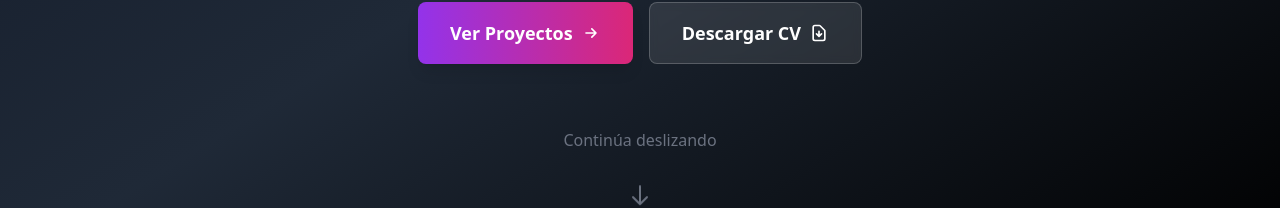
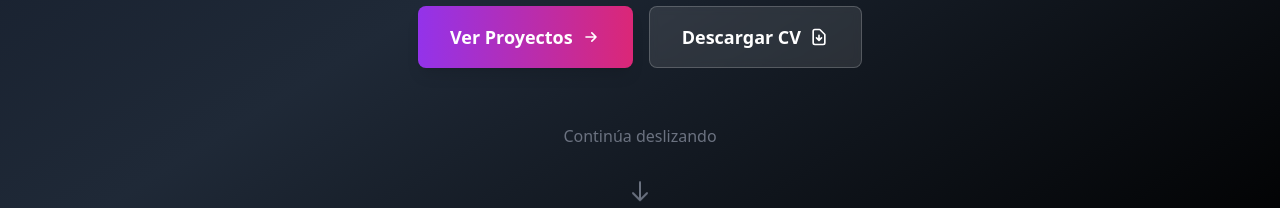
Before and after one commit to medinafdzz/Portfolio, a React (Vite) app: page / in a window 1280 px wide. Shown: the part 527-735 px from the top of the page. Built offline with nearby package versions, Linux system fonts and the light colour scheme.

Commit message:
Ajustes en indicador de scroll

```diff
--- a/src/components/Info.jsx
+++ b/src/components/Info.jsx
@@ -114,8 +114,8 @@ function Info() {
       </div>
 
       {/* Texto indicador de scroll */}
-      <div className="pt-8">
-        <p className="text-xs xs:text-sm sm:text-base text-gray-500 mb-4">
+      <div className="pt-4 md:pt-6">
+        <p className="text-xs xs:text-sm sm:text-base text-gray-500 mb-2">
           Continúa deslizando
         </p>
       </div>
```
